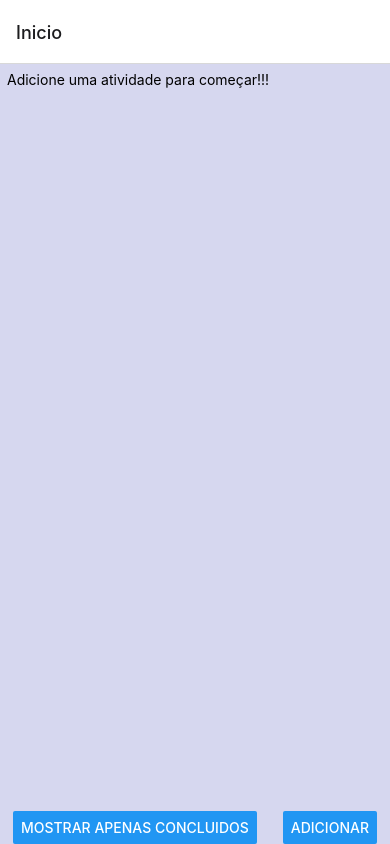
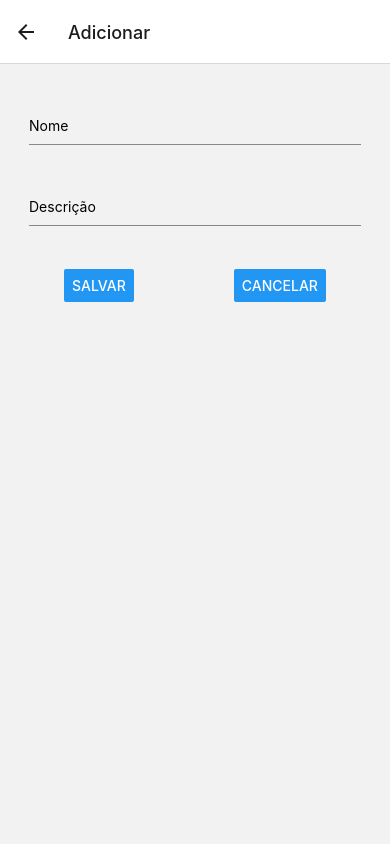
Before and after one commit to fullstackclubeducacao/formacao-react-native, a React Native app: screen /Adicionar in a window 390 px wide. Built offline with nearby package versions, Linux system fonts and the light colour scheme.

Commit message:
criada funcionalidade para adicionar novas atividades a partir do formulário

```diff
--- a/scr/hooks/useToDoList/index.js
+++ b/scr/hooks/useToDoList/index.js
@@ -6,13 +6,13 @@ const useToDoList = ({ scrollToIndex = () => {} }) => {
 
   const [completedItems, setCompletedItems] = useAtom(atoms.completedItems);
 
-  const addItem = () => {
+  const addItem = ({name, description}) => {
     let index = 0;
 
     setItems((s) => {
       const newItem = {
-        name: 'Item ' + (s.length + 1),
-        description: 'Description ' + (s.length + 1),
+        name: name,
+        description: description,
         done: false,
       };
 
--- a/scr/navigation/index.js
+++ b/scr/navigation/index.js
@@ -5,6 +5,7 @@ import { createNativeStackNavigator } from '@react-navigation/native-stack';
 
 import Home from '../screens/Home';
 import Edit from '../screens/Edit';
+import Add from '../screens/Add';
 
 const Stack = createNativeStackNavigator();
 
@@ -14,6 +15,7 @@ function Navigation() {
       <Stack.Navigator>
         <Stack.Screen name="Inicio" component={Home} />
         <Stack.Screen name="Editar" component={Edit} />
+        <Stack.Screen name="Adicionar" component={Add} />
       </Stack.Navigator>
     </NavigationContainer>
   );
--- /dev/null
+++ b/scr/screens/Add/index.js
@@ -0,0 +1,51 @@
+import React, { useState } from 'react';
+
+import { View, Text, Button, TextInput, Alert } from 'react-native';
+
+import { useAtomValue } from 'jotai';
+import atoms from '../../atoms';
+import useToDoList from '../../hooks/useToDoList';
+import styles from './styles';
+
+function Add({ navigation, route }) {
+  const { addItem } = useToDoList({});
+
+  const [name, setName] = useState('');
+  const [description, setDescription] = useState('');
+
+  const handleEdit = () => {
+    if (!name || !description) {
+      Alert.alert('Erro', 'Preencha todos os campos');
+
+      return;
+    }
+
+    addItem({
+      name: name,
+      description: description,
+    });
+
+    navigation.goBack();
+  };
+
+  return (
+    <View style={styles.container}>
+      <View style={styles.inputContainer}>
+        <TextInput style={styles.input} value={name} onChangeText={setName} placeholder="Nome" />
+        <TextInput
+          style={styles.input}
+          value={description}
+          onChangeText={setDescription}
+          placeholder="Descrição"
+        />
+      </View>
+
+      <View style={styles.buttonsContainer}>
+        <Button title="Salvar" onPress={handleEdit} />
+        <Button title="Cancelar" onPress={navigation.goBack} />
+      </View>
+    </View>
+  );
+}
+
+export default Add;
--- /dev/null
+++ b/scr/screens/Add/styles.js
@@ -0,0 +1,25 @@
+import { StyleSheet } from 'react-native';
+
+const styles = StyleSheet.create({
+  container: {
+    paddingHorizontal: 14,
+  },
+  inputContainer: {
+    marginVertical: 43,
+    gap: 43,
+  },
+  input: {
+    height: 38,
+    marginHorizontal: 15,
+    borderBottomColor: '#8B8787',
+    borderBottomWidth: 1,
+    borderStyle: 'solid',
+  },
+
+  buttonsContainer: {
+    flexDirection: 'row',
+    justifyContent: 'space-around',
+  }
+});
+
+export default styles;
--- a/scr/screens/Home/index.js
+++ b/scr/screens/Home/index.js
@@ -15,13 +15,17 @@ function Home({ navigation }) {
     setShowCompletedItems(!showCompletedItems);
   };
 
+  const handleAdd = () => {
+    navigation.navigate('Adicionar');
+  };
+
   const scrollToIndex = ({ index }) => {
     setTimeout(() => {
       flatListRef.current.scrollToEnd({ animated: true });
     }, 100);
   };
 
-  const { completedItems, items, addItem, completeItem, removeItem } = useToDoList({
+  const { completedItems, items, completeItem, removeItem } = useToDoList({
     scrollToIndex,
   });
 
@@ -54,7 +58,7 @@ function Home({ navigation }) {
           title={showCompletedItems ? 'Mostrar todos' : 'Mostrar apenas concluidos'}
           onPress={handleShowCompletedItems}
         />
-        {!showCompletedItems ? <Button title="Adicionar" onPress={addItem} /> : null}
+        {!showCompletedItems ? <Button title="Adicionar" onPress={handleAdd} /> : null}
       </View>
     </SafeAreaView>
   );
```
